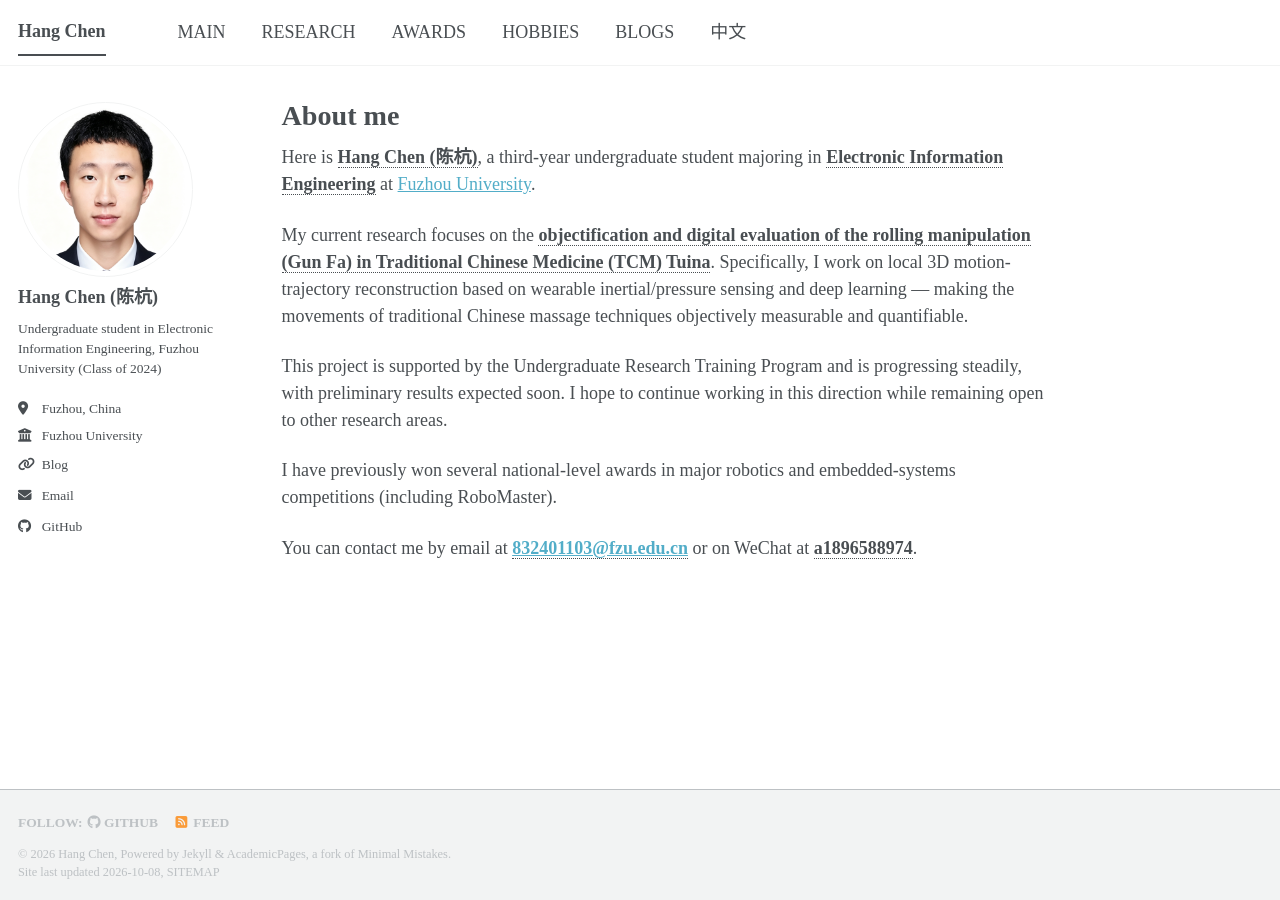
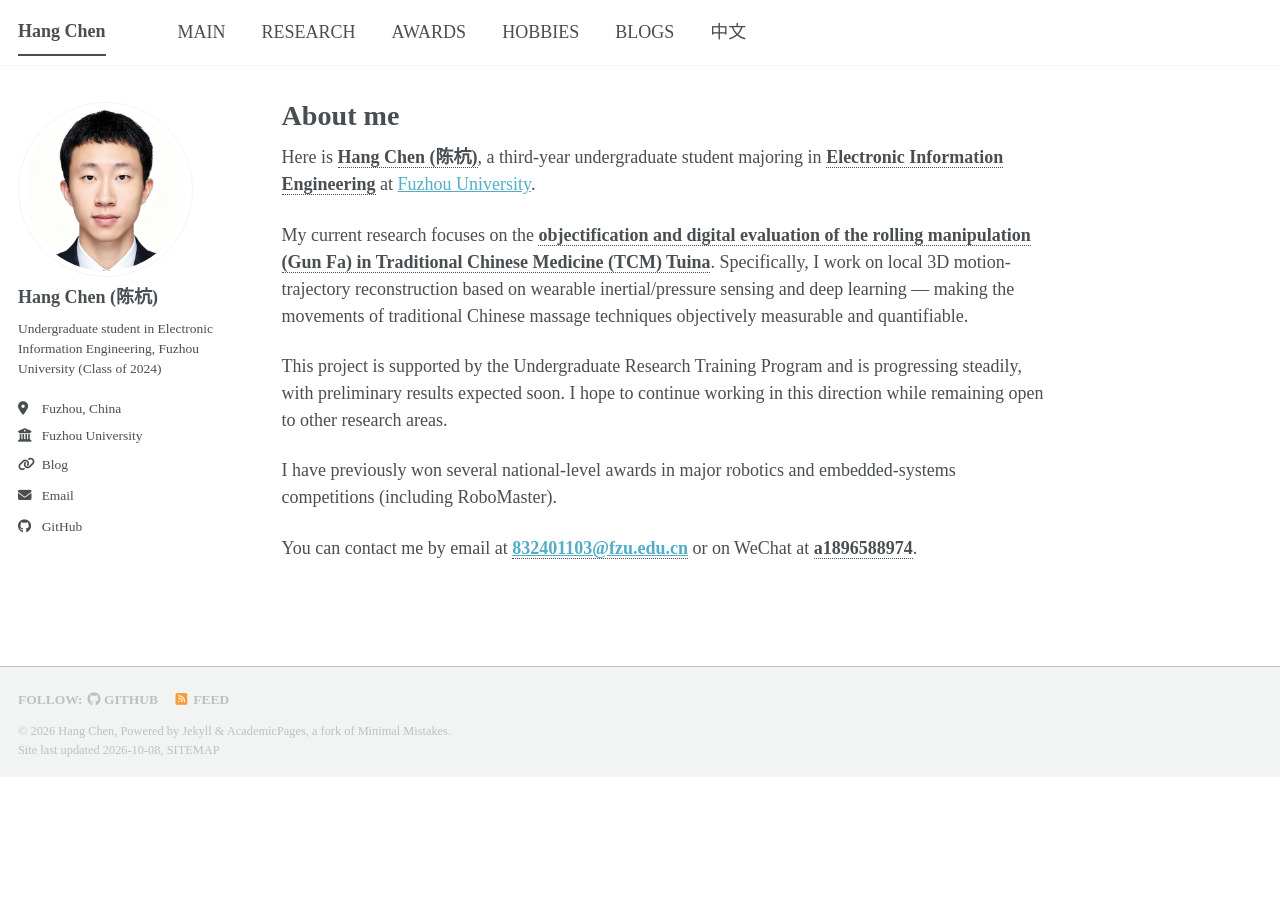
Before and after one commit to Nomkr/Nomkr.github.io, a Jekyll site: the page built from _pages/about.md, in a window 1280 px wide. Built offline with Jekyll 4.4.1, drawn with Linux system fonts in a browser that asks for light colours; a style sheet for code colours, icons or effects is not loaded.

Commit message:
Unpin footer (normal document flow)

```diff
--- a/_sass/layout/_footer.scss
+++ b/_sass/layout/_footer.scss
@@ -17,9 +17,9 @@
   /* keep footer in normal document flow so custom widgets do not overlap content */
   height: auto;
 
-  /* keep the footer on the bottom of the page */
-  position: fixed;
-  bottom: 0;
+  /* footer in normal document flow (only visible when scrolled to bottom) */
+  position: relative;
+  bottom: auto;
 
   -webkit-animation: intro 0.3s both;
           animation: intro 0.3s both;
```
